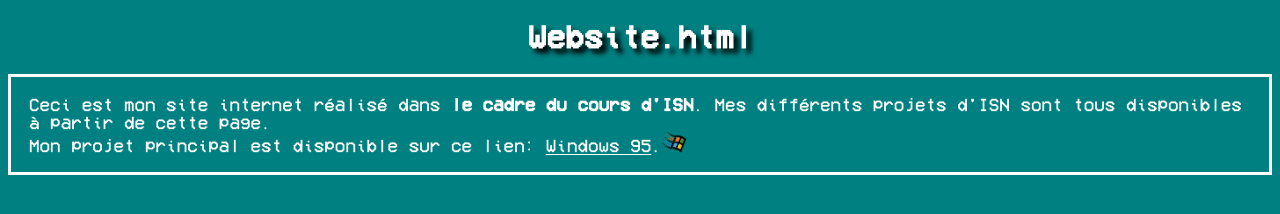
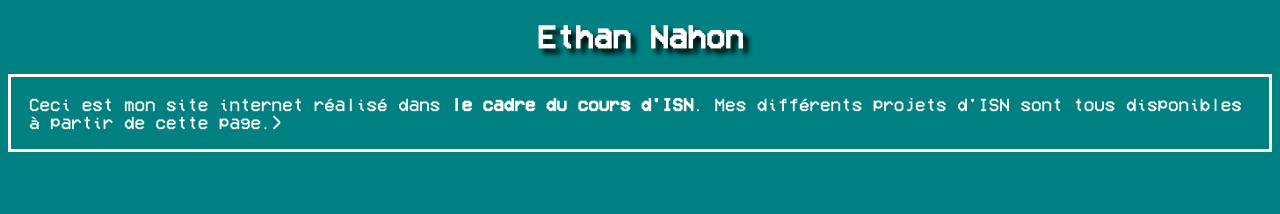
Before and after one commit to EthanNahon/isn, a plain HTML site: page index.html in a window 1280 px wide. Drawn offline with Linux system fonts and the light colour scheme.

Commit message:
Update index.html

```diff
--- a/index.html
+++ b/index.html
@@ -8,10 +8,8 @@
 <body>
 	<body style="background-color:#008081;">
 
-<h1>Website.html</h1>
-<p id="intro" style="border:3px; border-style:solid; border-color:#FFFFFF; padding: 1em;">Ceci est mon site internet réalisé dans <strong id="intro">le cadre du cours d'ISN</strong>. Mes différents projets d'ISN sont tous disponibles à partir de cette page.
-</br>
-Mon projet principal est disponible sur ce lien: <a id="intro" href="contenu/page1.html">Windows 95</a>.<img width="25px" src="contenu/css/imgs/logo.png"/></p>
+<h1>Ethan Nahon</h1>
+<p id="intro" style="border:3px; border-style:solid; border-color:#FFFFFF; padding: 1em;">Ceci est mon site internet réalisé dans <strong id="intro">le cadre du cours d'ISN</strong>. Mes différents projets d'ISN sont tous disponibles à partir de cette page.></p>
 
 </body>
 </html>
```
